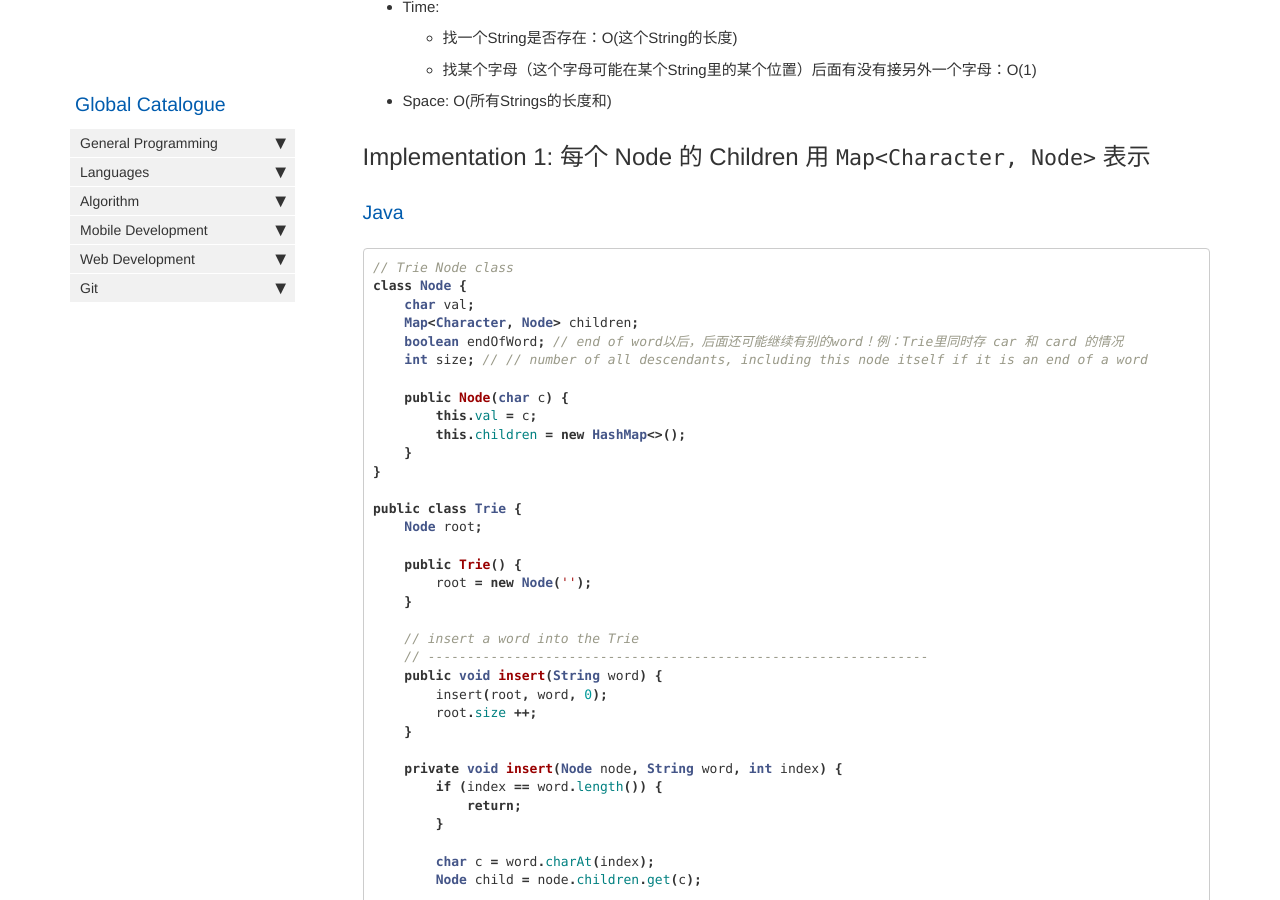
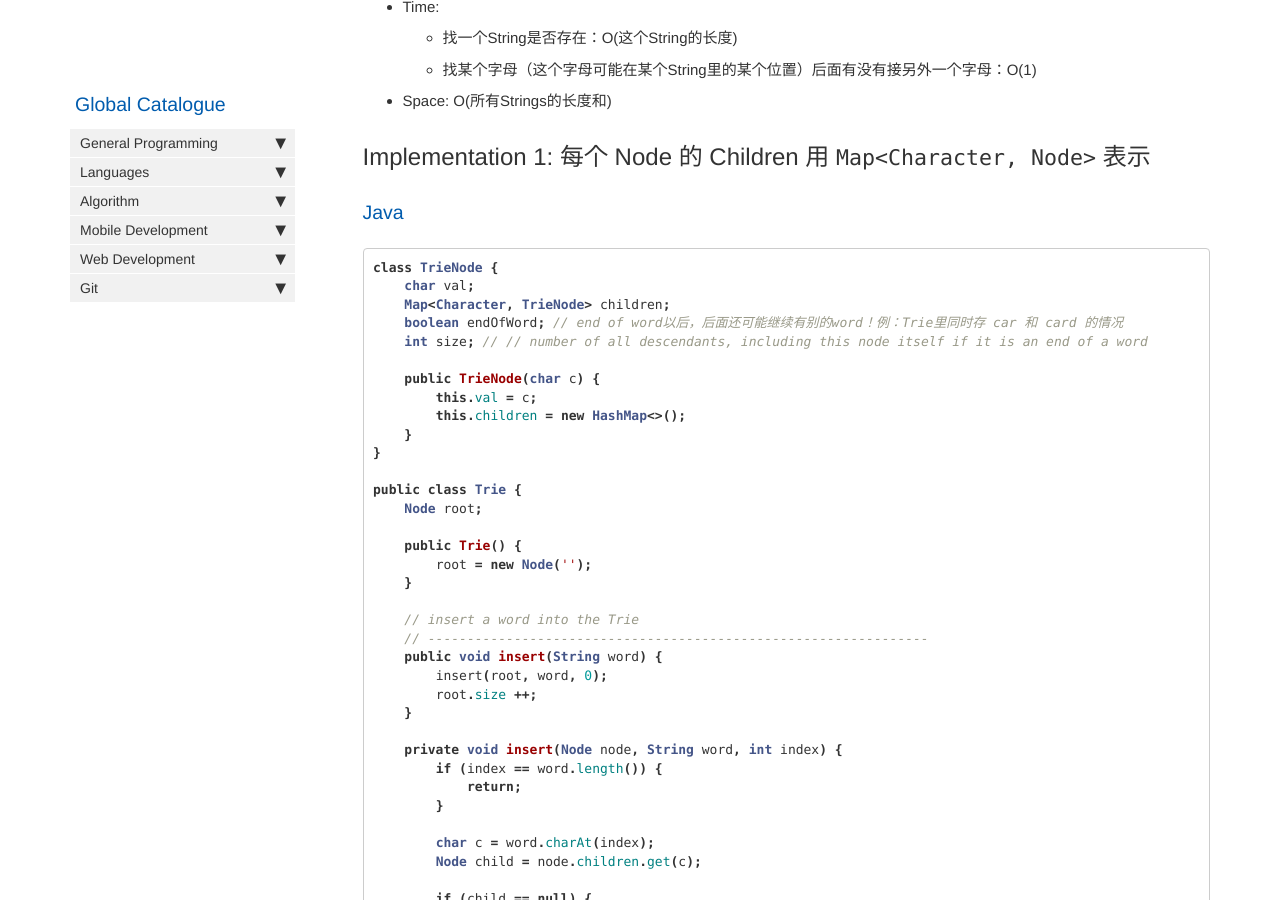
Before and after one commit to HungryOrc/hungryorc.github.io, a Jekyll site: the page built from pages/algorithm/algorithm_trie_implementation.md, in a window 1280 px wide and 900 px high, scrolled down 519 px. Built offline with Jekyll 4.4.1, drawn with Linux system fonts in a browser that asks for light colours; nearby versions of some CDN libraries; comment, search, counter and statistics services are not loaded.

Commit message:
Update algorithm_trie_implementation.md

````diff
--- a/pages/algorithm/algorithm_trie_implementation.md
+++ b/pages/algorithm/algorithm_trie_implementation.md
@@ -28,14 +28,13 @@ toc: false
 
 ### Java
 ```java
-// Trie Node class
-class Node {
+class TrieNode {
     char val;
-    Map<Character, Node> children;
+    Map<Character, TrieNode> children;
     boolean endOfWord; // end of word以后，后面还可能继续有别的word！例：Trie里同时存 car 和 card 的情况
     int size; // // number of all descendants, including this node itself if it is an end of a word
 
-    public Node(char c) {
+    public TrieNode(char c) {
         this.val = c;
         this.children = new HashMap<>();
     }
````
